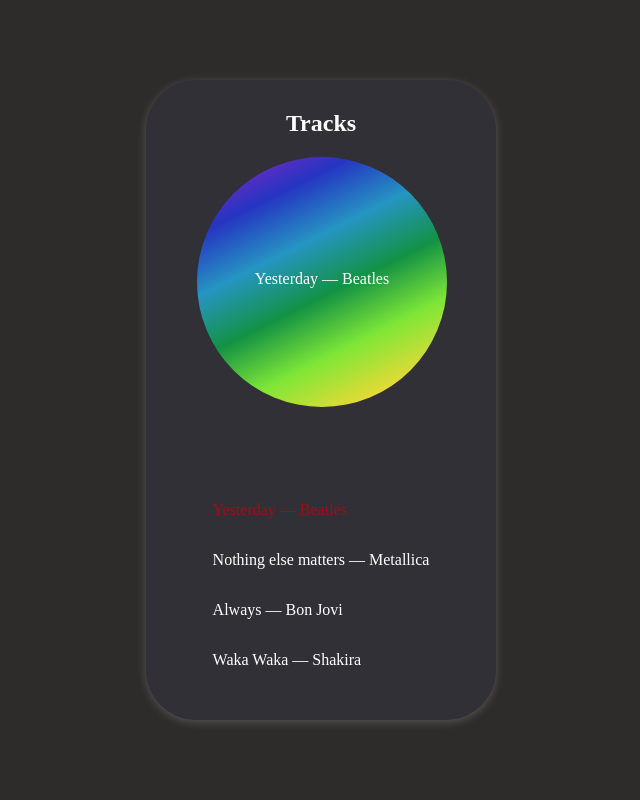
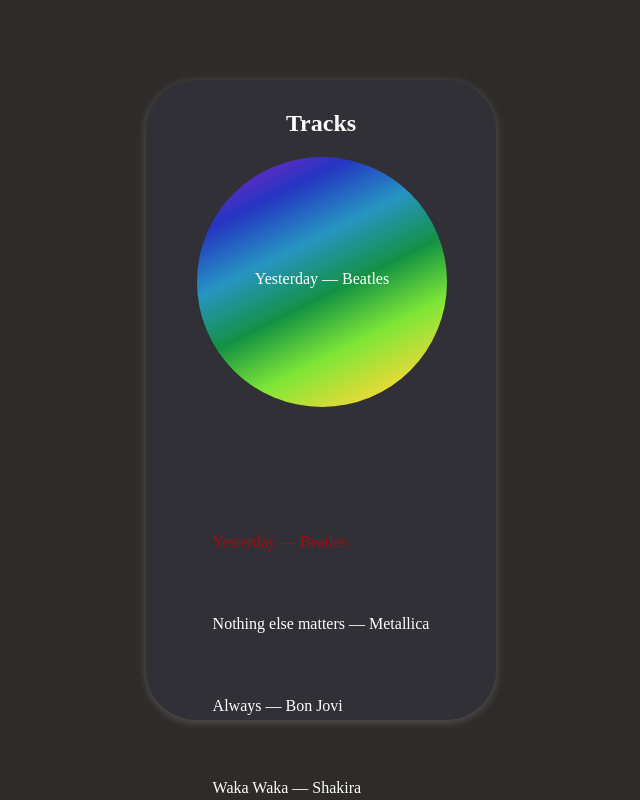
Before and after one commit to Serge-boro/Equalizer-app, a React (Create React App) app: page / in a window 1280 px wide. Shown: the top 800 px of the page, without its empty margins (319-959 px from the left). Built offline with nearby package versions, Linux system fonts and the light colour scheme; a web font is replaced by a local one.

Commit message:
add info

```diff
--- a/src/Rendering.js
+++ b/src/Rendering.js
@@ -17,7 +17,7 @@ const RenderTracks = ({ tracks, index }) =>
   ))
 
 const Wrapper = styled.div`
-  margin-top: 2rem;
+  margin-top: 4rem;
   @media screen and (max-width: 415px) {
     margin-top: 0.5rem;
   }
```
